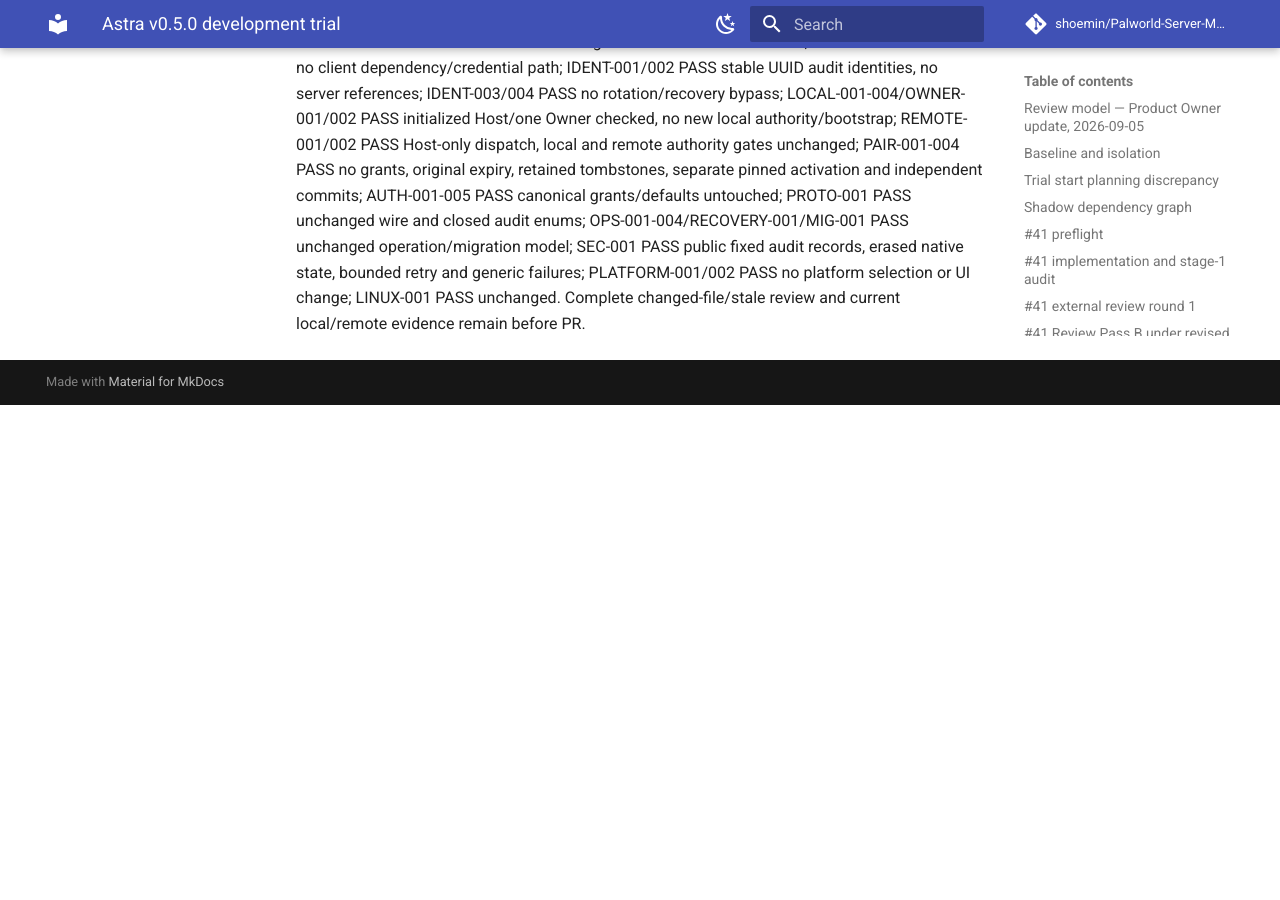
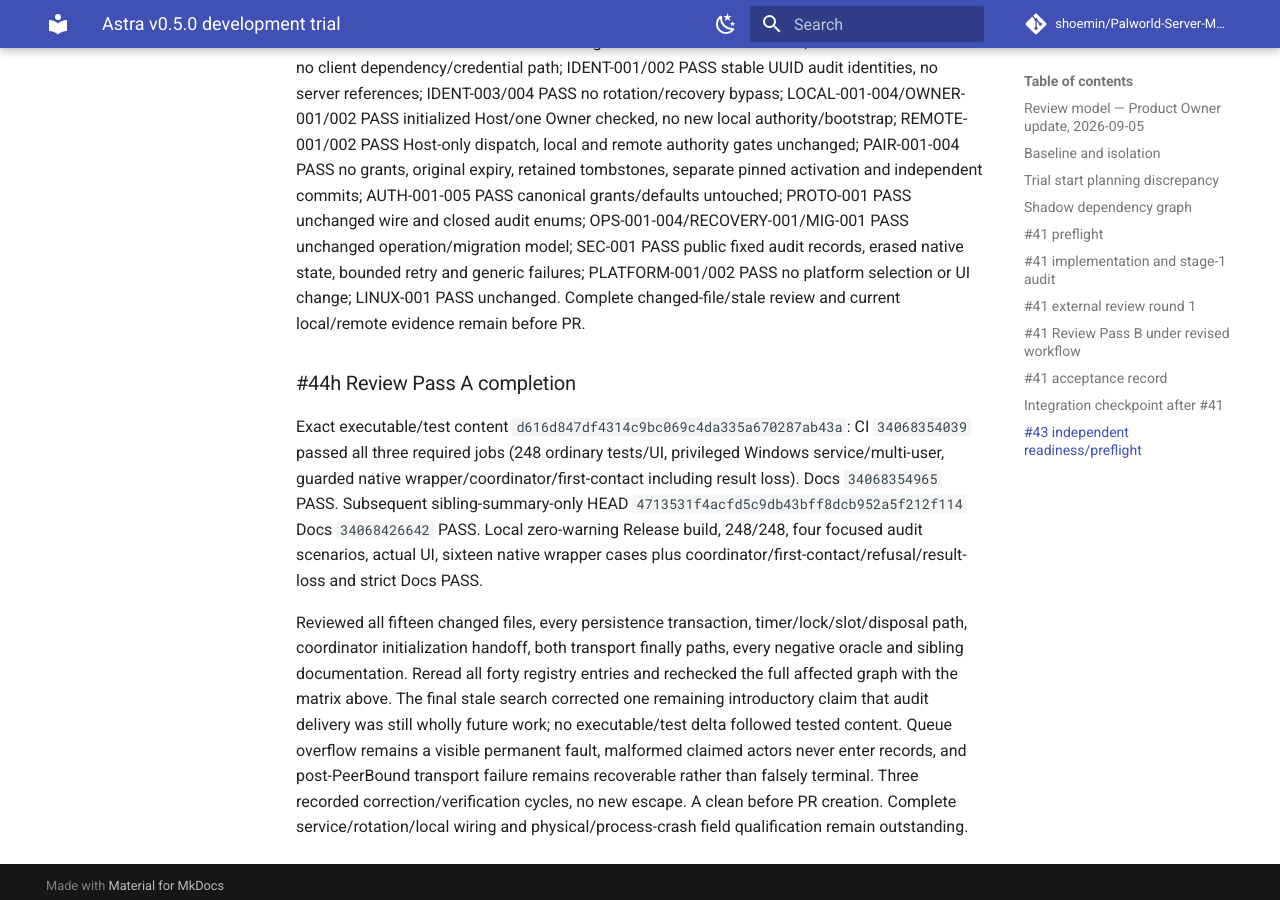
Before and after one commit to shoemin/Palworld-Server-Manager, an MkDocs documentation site: the page built from docs/experiments/astra-v0.5.0-trial.md, in a window 1280 px wide and 900 px high, scrolled down 161945 px. Built offline with MkDocs 1.6.1 and Material for MkDocs 9.7.7, drawn with Linux system fonts in a browser that asks for light colours; comment, search, counter and statistics services are not loaded; before the commit the page ends 162350 px from its top, so only the background shows below that; part of the change alters nothing that is shown.

Commit message:
Record clean pairing audit review A

```diff
--- a/docs/experiments/astra-v0.5.0-trial.md
+++ b/docs/experiments/astra-v0.5.0-trial.md
@@ -1734,3 +1734,9 @@ A1 corrected the defensive overflow guard so it cannot silently clear its unheal
 Local build zero warnings/errors, four focused audit scenarios, actual UI, sixteen guarded native cases plus coordinator and actual first-contact/response-loss integration PASS. Full 248-test ordinary suite and remote checks remain before A clean. Integration checkpoint Docs `34067709983` PASS at exact base `780f99182489ed0e3bd0b6d4b1893bae5d79bd68`. Write-failure recovery and result loss are deliberate isolated fixtures, not process-kill/reboot or multi-machine claims. An unwritable database cannot magically preserve an uncommitted event through a process crash; health and shutdown failures are explicit and must be surfaced by later service composition.
 
 All forty invariant entries audited: ARCH-001/002 PASS frozen; HOST-001/002/PERSIST-001 PASS sole online Host writer under existing lease and local transactions; CLIENT-001-003 PASS no client dependency/credential path; IDENT-001/002 PASS stable UUID audit identities, no server references; IDENT-003/004 PASS no rotation/recovery bypass; LOCAL-001-004/OWNER-001/002 PASS initialized Host/one Owner checked, no new local authority/bootstrap; REMOTE-001/002 PASS Host-only dispatch, local and remote authority gates unchanged; PAIR-001-004 PASS no grants, original expiry, retained tombstones, separate pinned activation and independent commits; AUTH-001-005 PASS canonical grants/defaults untouched; PROTO-001 PASS unchanged wire and closed audit enums; OPS-001-004/RECOVERY-001/MIG-001 PASS unchanged operation/migration model; SEC-001 PASS public fixed audit records, erased native state, bounded retry and generic failures; PLATFORM-001/002 PASS no platform selection or UI change; LINUX-001 PASS unchanged. Complete changed-file/stale review and current local/remote evidence remain before PR.
+
+### #44h Review Pass A completion
+
+Exact executable/test content `d616d847df4314c9bc069c4da335a670287ab43a`: CI `34068354039` passed all three required jobs (248 ordinary tests/UI, privileged Windows service/multi-user, guarded native wrapper/coordinator/first-contact including result loss). Docs `34068354965` PASS. Subsequent sibling-summary-only HEAD `4713531f4acfd5c9db43bff8dcb952a5f212f114` Docs `34068426642` PASS. Local zero-warning Release build, 248/248, four focused audit scenarios, actual UI, sixteen native wrapper cases plus coordinator/first-contact/refusal/result-loss and strict Docs PASS.
+
+Reviewed all fifteen changed files, every persistence transaction, timer/lock/slot/disposal path, coordinator initialization handoff, both transport finally paths, every negative oracle and sibling documentation. Reread all forty registry entries and rechecked the full affected graph with the matrix above. The final stale search corrected one remaining introductory claim that audit delivery was still wholly future work; no executable/test delta followed tested content. Queue overflow remains a visible permanent fault, malformed claimed actors never enter records, and post-PeerBound transport failure remains recoverable rather than falsely terminal. Three recorded correction/verification cycles, no new escape. A clean before PR creation. Complete service/rotation/local wiring and physical/process-crash field qualification remain outstanding.
```
